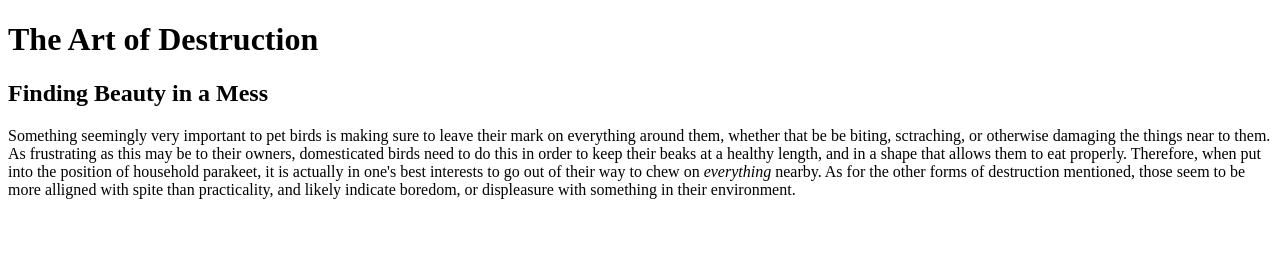
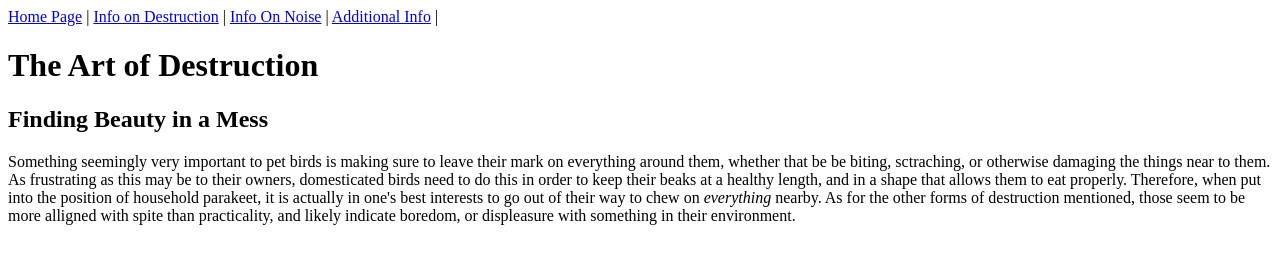
Before and after one commit to danbot22301/taro-destruction, a plain HTML site: page index.htm in a window 1280 px wide. Drawn offline with Linux system fonts and the light colour scheme.

Commit message:
Update index.htm

```diff
--- a/index.htm
+++ b/index.htm
@@ -2,6 +2,12 @@
 <html>
 <body>
 <title>The Bird Life: How To Destroy</title>
+<nav>
+<a href="https://danbot22301.github.io/danbot22301/">Home Page</a> |
+<a href="https://danbot22301.github.io/taro-destruction/">Info on Destruction</a> |
+<a href="https://danbot22301.github.io/taro-scream/">Info On Noise</a> |
+<a href="https://emborapets.com/parakeet-behavior-guide-how-to-know-what-they-are-expressing/">Additional Info</a> |
+</nav>
 <h1>The Art of Destruction</h1>
 <h2>Finding Beauty in a Mess</h2>
 
```
